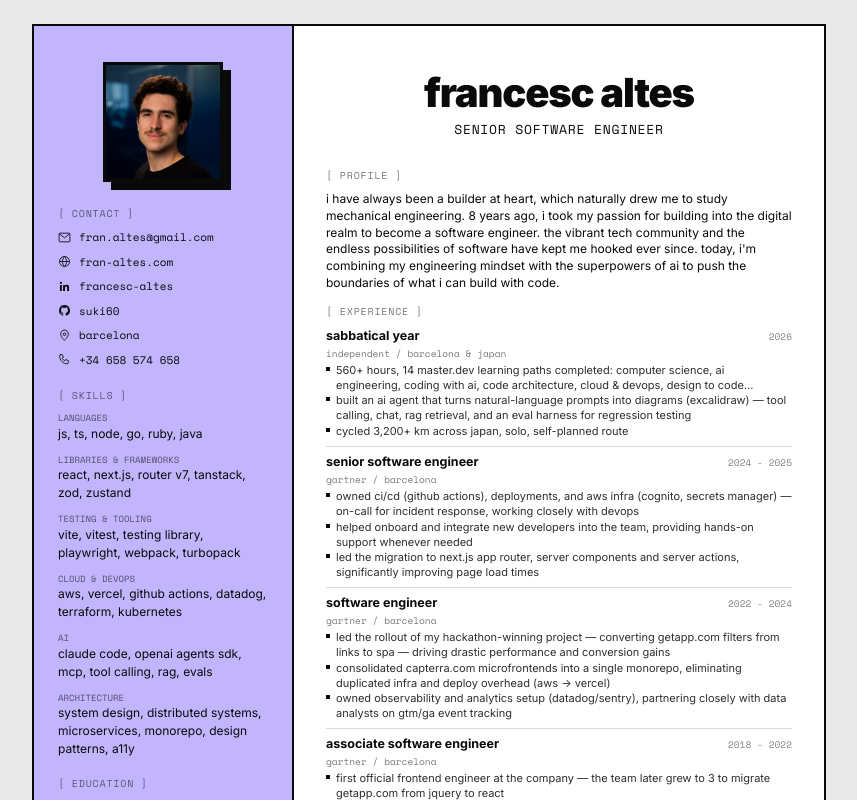
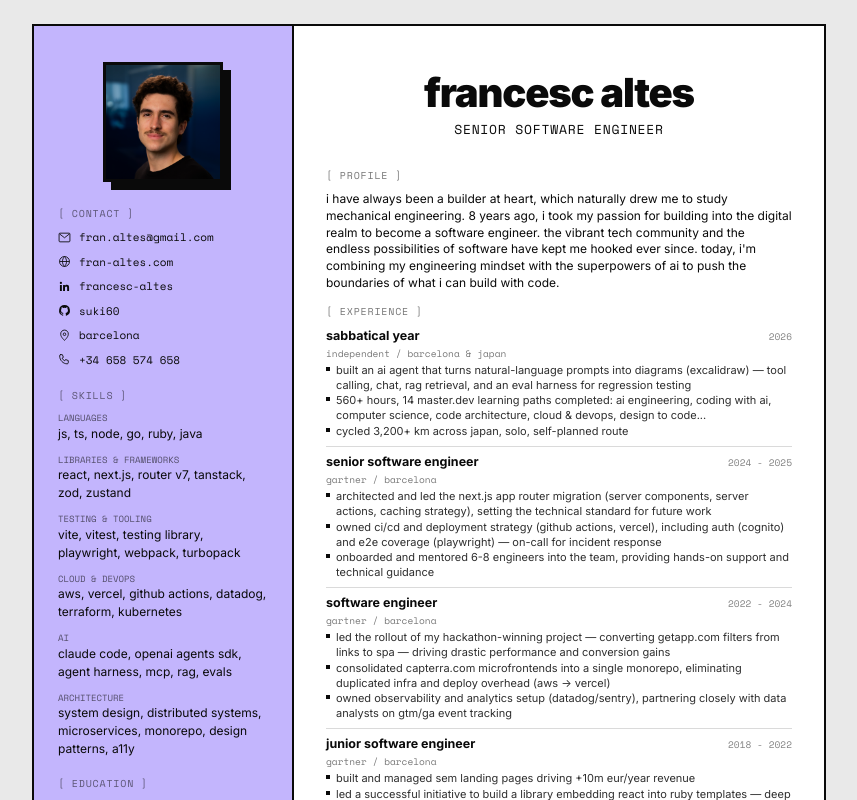
Before and after one commit to suki60/cv, a React (Vite) app: page / in a window 1280 px wide. Shown: the top 800 px of the page, without its empty margins (211-1068 px from the left). Built offline with nearby package versions, Linux system fonts and the light colour scheme.

Commit message:
upd: experiences

```diff
--- a/src/cvData.jsx
+++ b/src/cvData.jsx
@@ -77,7 +77,7 @@ export const skills = [
   },
   {
     cat: 'ai',
-    items: ['claude code', 'openai agents sdk', 'mcp', 'tool calling', 'rag', 'evals'],
+    items: ['claude code', 'openai agents sdk', 'agent harness', 'mcp', 'rag', 'evals'],
   },
   {
     cat: 'architecture',
@@ -124,8 +124,8 @@ export const experience = [
     loc: 'barcelona & japan',
     time: '2026',
     bullets: [
-      '560+ hours, 14 master.dev learning paths completed: computer science, ai engineering, coding with ai, code architecture, cloud & devops, design to code...',
       'built an ai agent that turns natural-language prompts into diagrams (excalidraw) — tool calling, chat, rag retrieval, and an eval harness for regression testing',
+      '560+ hours, 14 master.dev learning paths completed: ai engineering, coding with ai, computer science, code architecture, cloud & devops, design to code...',
       'cycled 3,200+ km across japan, solo, self-planned route',
     ],
   },
@@ -135,9 +135,9 @@ export const experience = [
     loc: 'barcelona',
     time: '2024 - 2025',
     bullets: [
-      'owned ci/cd (github actions), deployments, and aws infra (cognito, secrets manager) — on-call for incident response, working closely with devops',
-      'helped onboard and integrate new developers into the team, providing hands-on support whenever needed',
-      'led the migration to next.js app router, server components and server actions, significantly improving page load times',
+      'architected and led the next.js app router migration (server components, server actions, caching strategy), setting the technical standard for future work',
+      'owned ci/cd and deployment strategy (github actions, vercel), including auth (cognito) and e2e coverage (playwright) — on-call for incident response',
+      'onboarded and mentored 6-8 engineers into the team, providing hands-on support and technical guidance',
     ],
   },
   {
@@ -152,18 +152,18 @@ export const experience = [
     ],
   },
   {
-    role: 'associate software engineer',
+    role: 'junior software engineer',
     org: 'gartner',
     loc: 'barcelona',
     time: '2018 - 2022',
     bullets: [
+      'built and managed sem landing pages driving +10m eur/year revenue',
+      'led a successful initiative to build a library embedding react into ruby templates — deep webpack/react work for single-instance loading and no repeated components',
       'first official frontend engineer at the company — the team later grew to 3 to migrate getapp.com from jquery to react',
-      'led a successful initiative to build a library embedding react into ruby templates — deep webpack/react work for single-instance loading and no repeated components',
-      'built and managed sem landing pages driving +10m eur/year revenue',
     ],
   },
   {
-    role: 'junior software engineer',
+    role: 'trainee software engineer',
     org: 'gartner',
     loc: 'barcelona',
     time: '2018',
```
